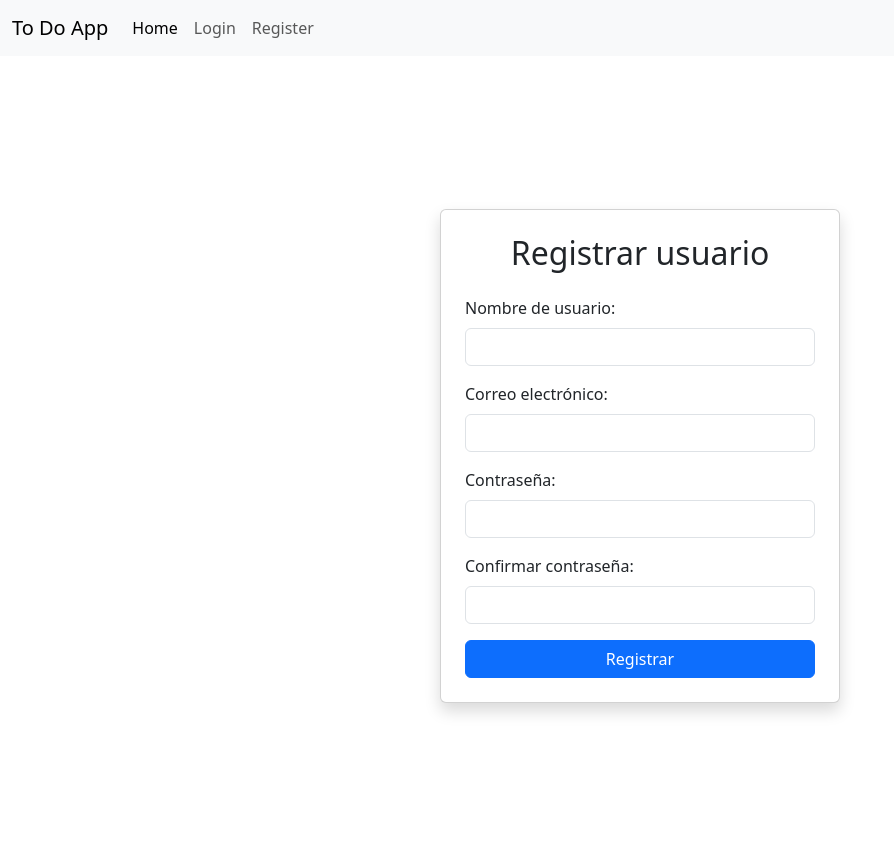
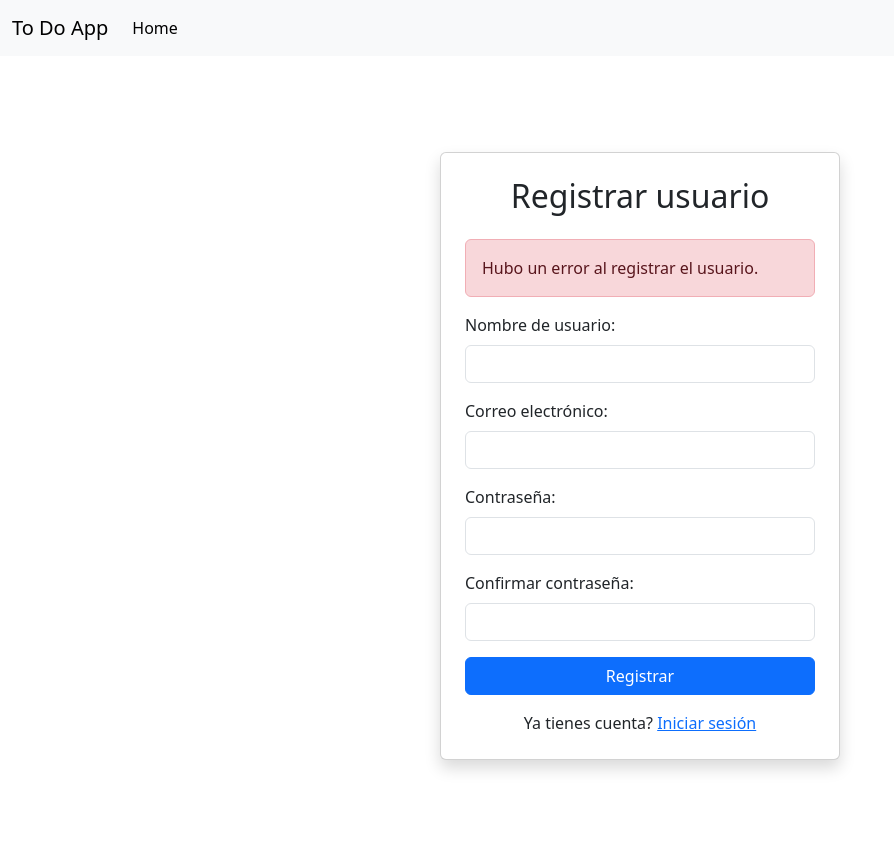
Before and after one commit to yorchwebs/todo-app, a Django app: page /accounts/register/ in a window 1280 px wide. Shown: the whole page, without its empty margins (0-894 px from the left). Run offline with Django 5.2, Linux system fonts and the light colour scheme.

Commit message:
feat(form): Update the navbar and form options

```diff
--- a/templates/base.html
+++ b/templates/base.html
@@ -28,12 +28,6 @@
                     <li class="nav-item">
                         <a class="nav-link active" aria-current="page" href="{% url 'todo:index' %}">Home</a>
                     </li>
-                    <li class="nav-item">
-                        <a class="nav-link" href="{% url 'accounts:login' %}">Login</a>
-                    </li>
-                    <li class="nav-item">
-                        <a class="nav-link" href="{% url 'accounts:register' %}">Register</a>
-                    </li>
                     {% if user.is_authenticated %}
                     <li class="nav-item">
                         <a class="nav-link" href="{% url 'accounts:logout' %}">Logout</a>
--- a/templates/users/login.html
+++ b/templates/users/login.html
@@ -36,6 +36,11 @@
 
             <button type="submit" class="btn btn-primary w-100">Iniciar sesión</button>
         </form>
+
+        <div class="text-center mt-3">
+            <span>No tienes una cuenta? <a href="{% url 'accounts:register' %}">Registrate</a></span>
+        </div>
+
     </div>
 </section>
 
--- a/templates/users/register.html
+++ b/templates/users/register.html
@@ -39,6 +39,11 @@
 
             <button type="submit" class="btn btn-primary w-100">Registrar</button>
         </form>
+
+        <div class="text-center mt-3">
+            <span>Ya tienes cuenta? <a href="{% url 'accounts:login' %}">Iniciar sesión</a></span>
+        </div>
+
     </div>
 
 </section>
--- a/users/views.py
+++ b/users/views.py
@@ -18,19 +18,19 @@ def register_view(request):
         # Validaciones básicas
         if User.objects.filter(username=username).exists():
             messages.error(request, "El nombre de usuario ya está en uso.")
-            return redirect("register")
+            return redirect("accounts:register")
 
         if User.objects.filter(email=email).exists():
             messages.error(request, "El correo electrónico ya está registrado.")
-            return redirect("register")
+            return redirect("accounts:register")
 
         if password != confirm_password:
             messages.error(request, "Las contraseñas no coinciden.")
-            return redirect("register")
+            return redirect("accounts:register")
 
         if len(password) < 8:
             messages.error(request, "La contraseña debe tener al menos 8 caracteres.")
-            return redirect("register")
+            return redirect("accounts:register")
 
         # Crear el usuario
         user = User.objects.create(
@@ -41,7 +41,11 @@ def register_view(request):
         messages.success(
             request, "Usuario registrado exitosamente. ¡Ahora puedes iniciar sesión!"
         )
-        return redirect("index")
+        return redirect("todo:index")
+
+    else:
+        messages.error(request, "Hubo un error al registrar el usuario.")
+        return render(request, "users/register.html")
 
     return render(request, "users/register.html")
 
```
Also changed, not shown: db.sqlite3.
